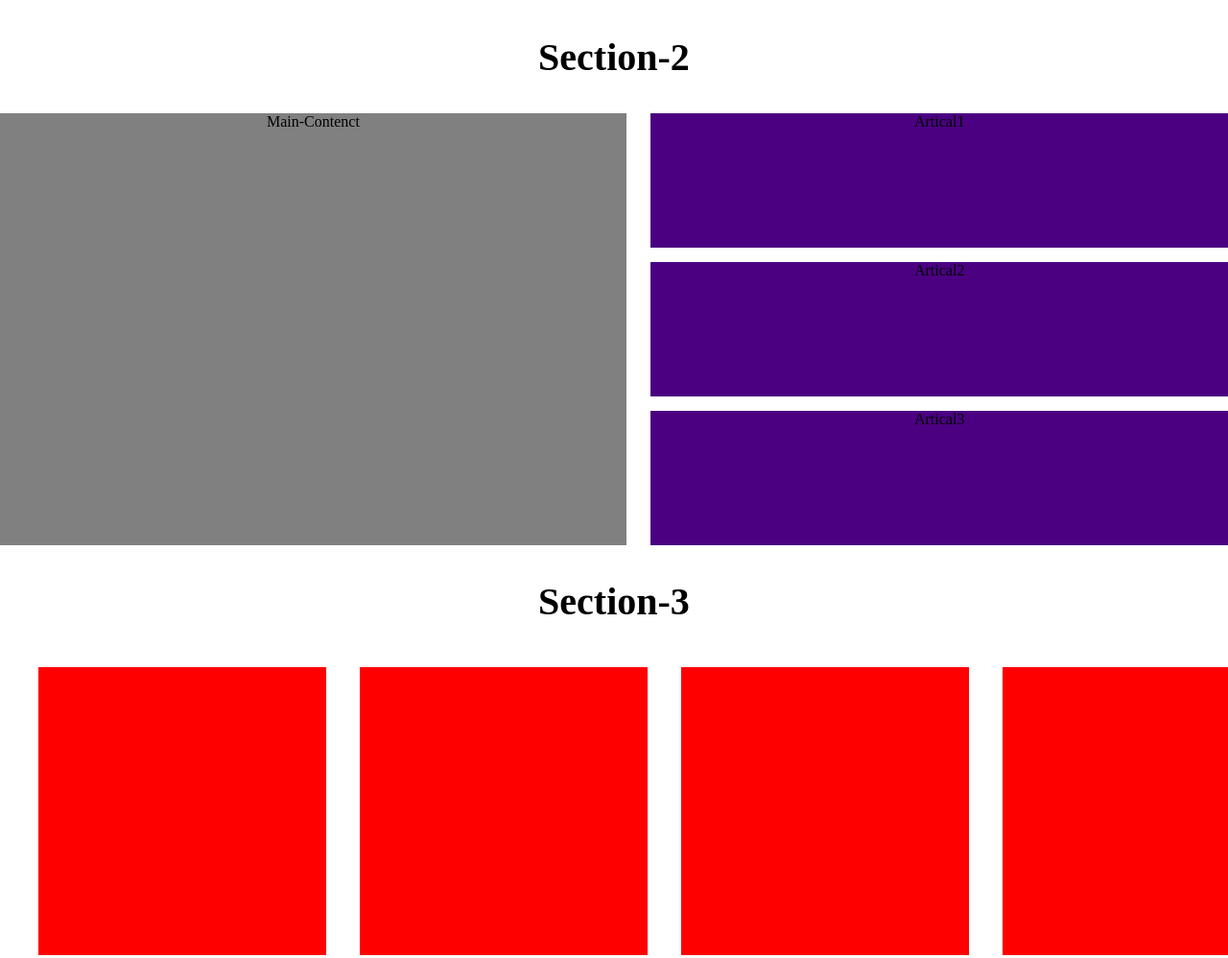
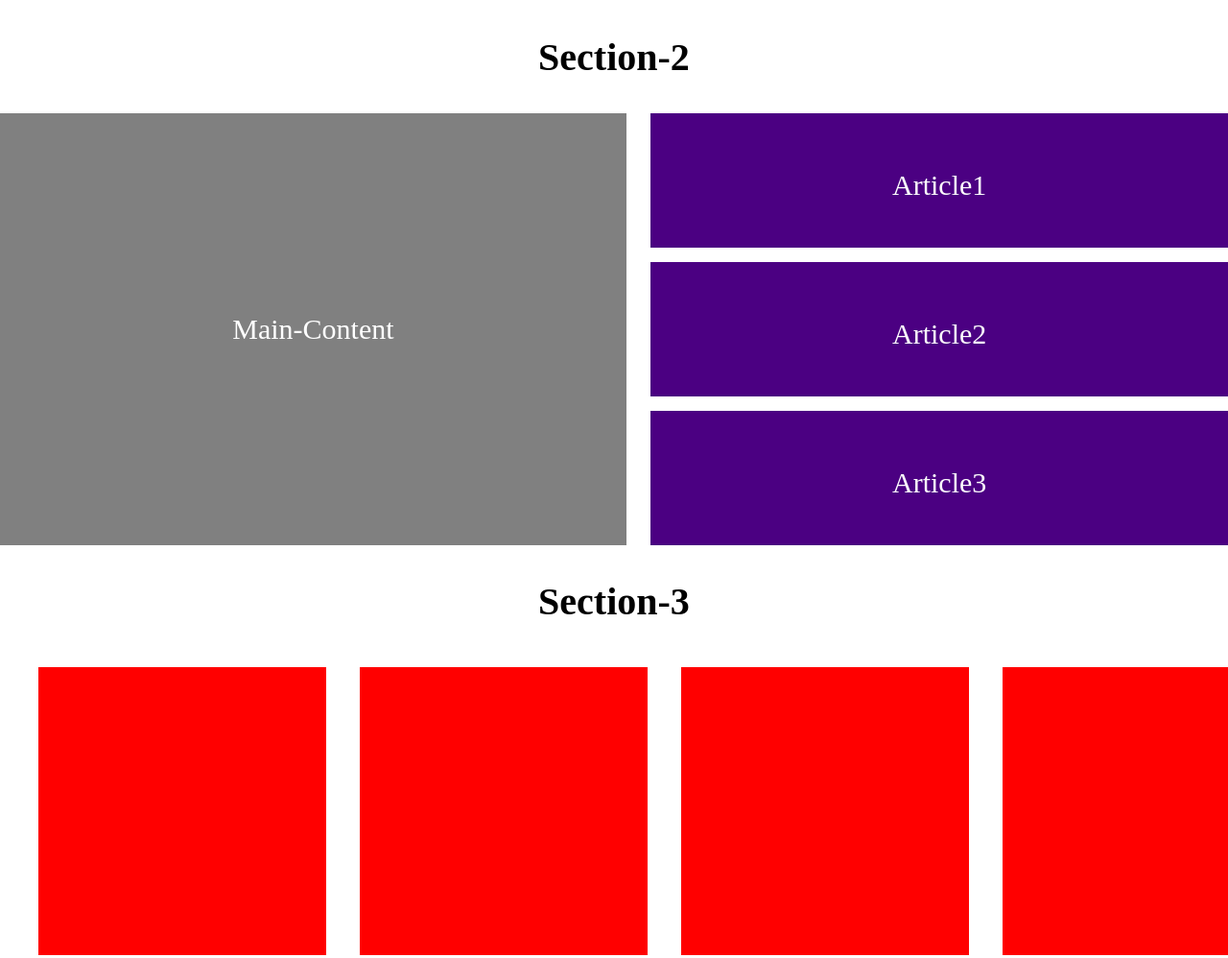
Before and after one commit to laxmankumar2000/FullStack-Pratical2021, a plain HTML site: page Pages/Practical_7.html in a window 1280 px wide. Shown: the part 1185-2183 px from the top of the page at 96% size. Drawn offline with Linux system fonts and the light colour scheme.

Commit message:
new update

```diff
--- a/Pages/Practical_7.html
+++ b/Pages/Practical_7.html
@@ -24,6 +24,9 @@
             height: 100px;
             /* border-bottom: 100px; */
             margin-bottom: 15px;
+            text-align: center;
+            line-height: 100px;
+            /* position: fixed; */
         }
         .text{
 
@@ -37,12 +40,16 @@
             background-color: red;
             top: 50%;
             left: 50%;margin: -25px 0 0 -25px; */
+            font-size: 30px;
+            color: white;
         }
         .banner{
             width: 100%;
             height: 700px;
             background-color: skyblue;
             margin-bottom: 25px;
+            text-align: center;
+            line-height: 700px;
 
         }
 
@@ -120,6 +127,8 @@
             background-color: grey;
             float: left;
             margin-top: 20px;
+            text-align: center;
+            line-height: 450px  ;
         }
         .right{
             float: right;
@@ -134,12 +143,16 @@
             height: 140px;
             background-color: indigo;
             margin-bottom: 15px;
+            text-align: center;
+            line-height: 150px;
         }
         .artical2{
             width: 100%;
             height: 140px;
             background-color: indigo;
             margin-bottom: 15px;
+            text-align: center;
+            line-height: 150px;
 
         }
         .artical3{
@@ -147,6 +160,8 @@
             height: 140px;
             background-color: indigo;
             /* margin-bottom: 12px; */
+            text-align: center;
+            line-height: 150px;
 
         }
 
@@ -189,6 +204,8 @@
             width: 100%;
             height: 100px;
             background-color: pink;
+            text-align: center;
+            line-height: 100px;
         }
 
 
@@ -220,18 +237,18 @@
                 <h1 id="sec-heading" > Section-2</h1>
                 <div class="left">
                     <div class="main-content">
-                        <div class="text">Main-Contenct</div>
+                        <div class="text">Main-Content</div>
                     </div>
                 </div>
                 <div class="right">
                     <div class="artical1">
-                        <div class="text">Artical1</div>
+                        <div class="text">Article1</div>
                         </div>
                     <div class="artical2">
-                        <div class="text">Artical2</div>
+                        <div class="text">Article2</div>
                     </div>
                     <div class="artical3">
-                        <div class="text">Artical3</div>
+                        <div class="text">Article3</div>
                     </div>
                 </div>
             </div>
```
Also changed, not shown: Pages/Practical_8.html (+10 -4 lines), index.html (+1 -0 lines), Images/coding.jfif (added).
